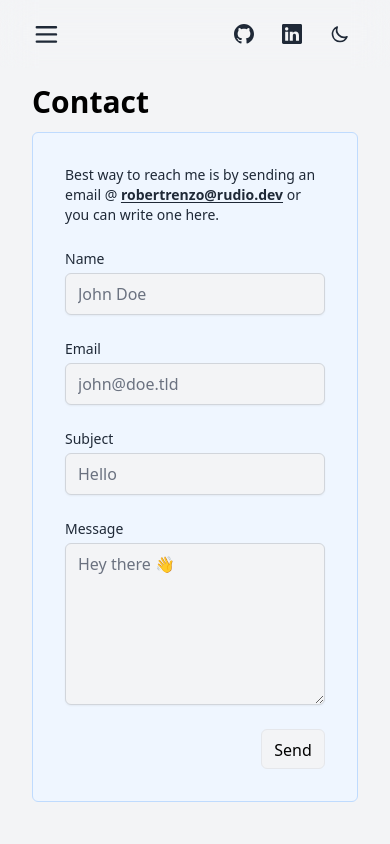
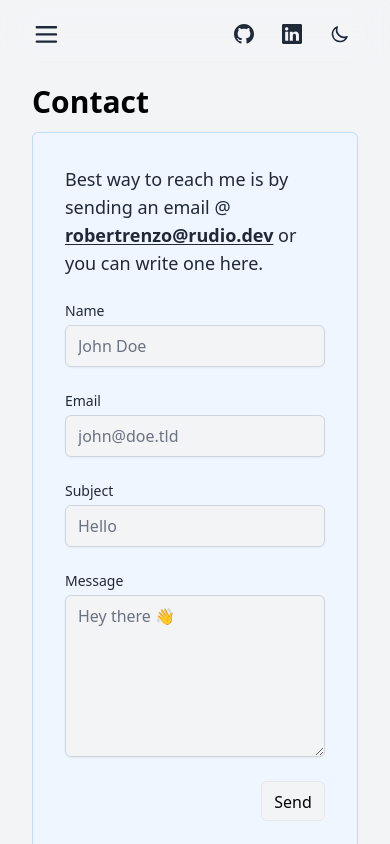
Before and after one commit to robertrenzorudio/robertrenzo.rudio.dev, a Next.js app: page /contact in a window 390 px wide. Built offline with nearby package versions, Linux system fonts and the light colour scheme.

Commit message:
Adjust Contact size component

```diff
--- a/components/Contact.tsx
+++ b/components/Contact.tsx
@@ -63,11 +63,11 @@ const Contact = ({ isFull }: Props) => {
         >
           {({ isSubmitting }) => (
             <Form
-              className={`flex flex-col ${
+              className={`flex flex-col w-full md:${
                 isFull ? 'w-full' : 'w-11/12'
               } self-center bg-blue-50 dark:bg-nightowl-200 p-8 border rounded-md border-blue-200 space-y-6`}
             >
-              <p className="text-sm md:text-lg font-medium text-gray-800 dark:text-gray-200 break-words">
+              <p className="text-lg font-medium text-gray-800 dark:text-gray-200 break-words">
                 Best way to reach me is by sending an email @{' '}
                 <a
                   className="font-bold underline underline-offset-2"
```
